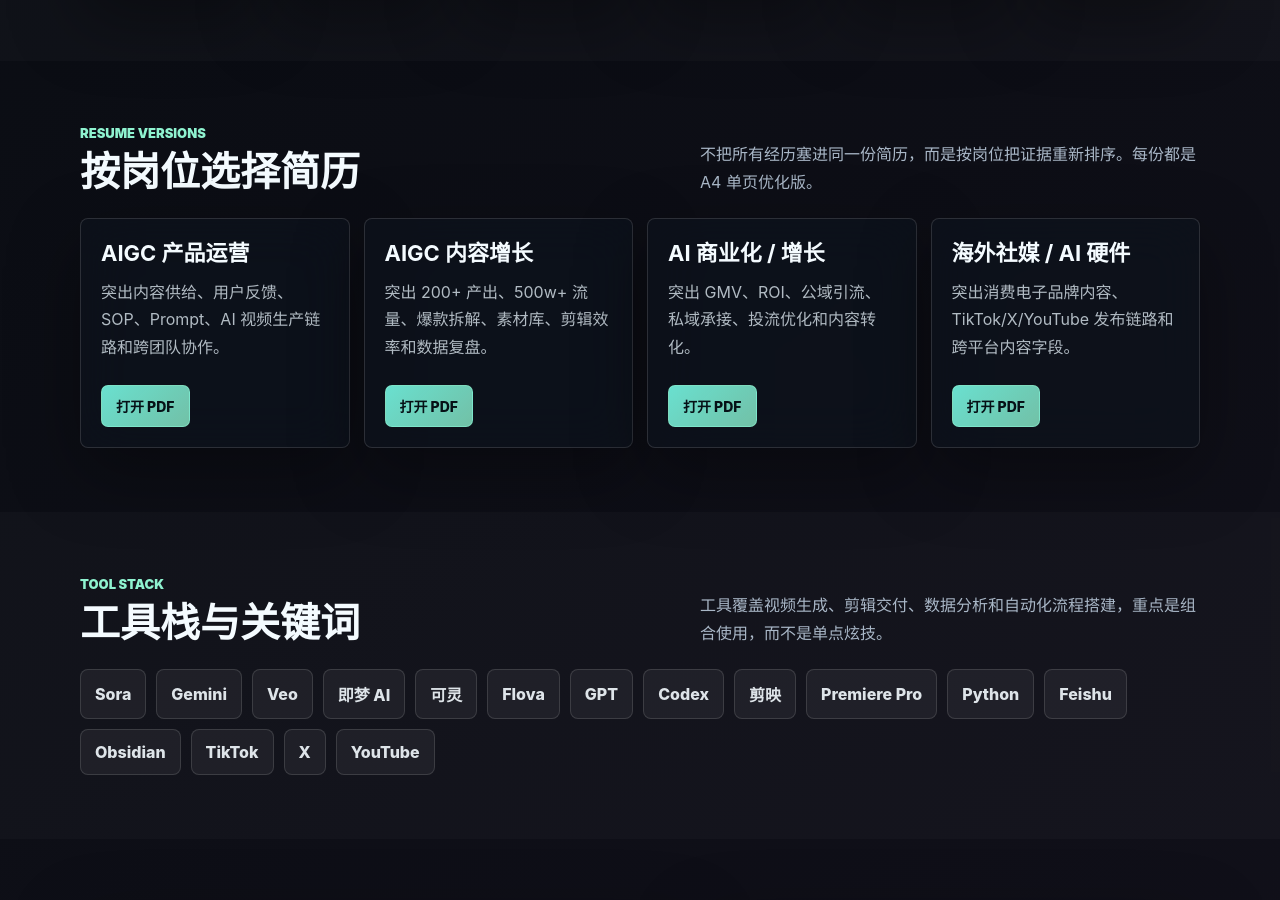
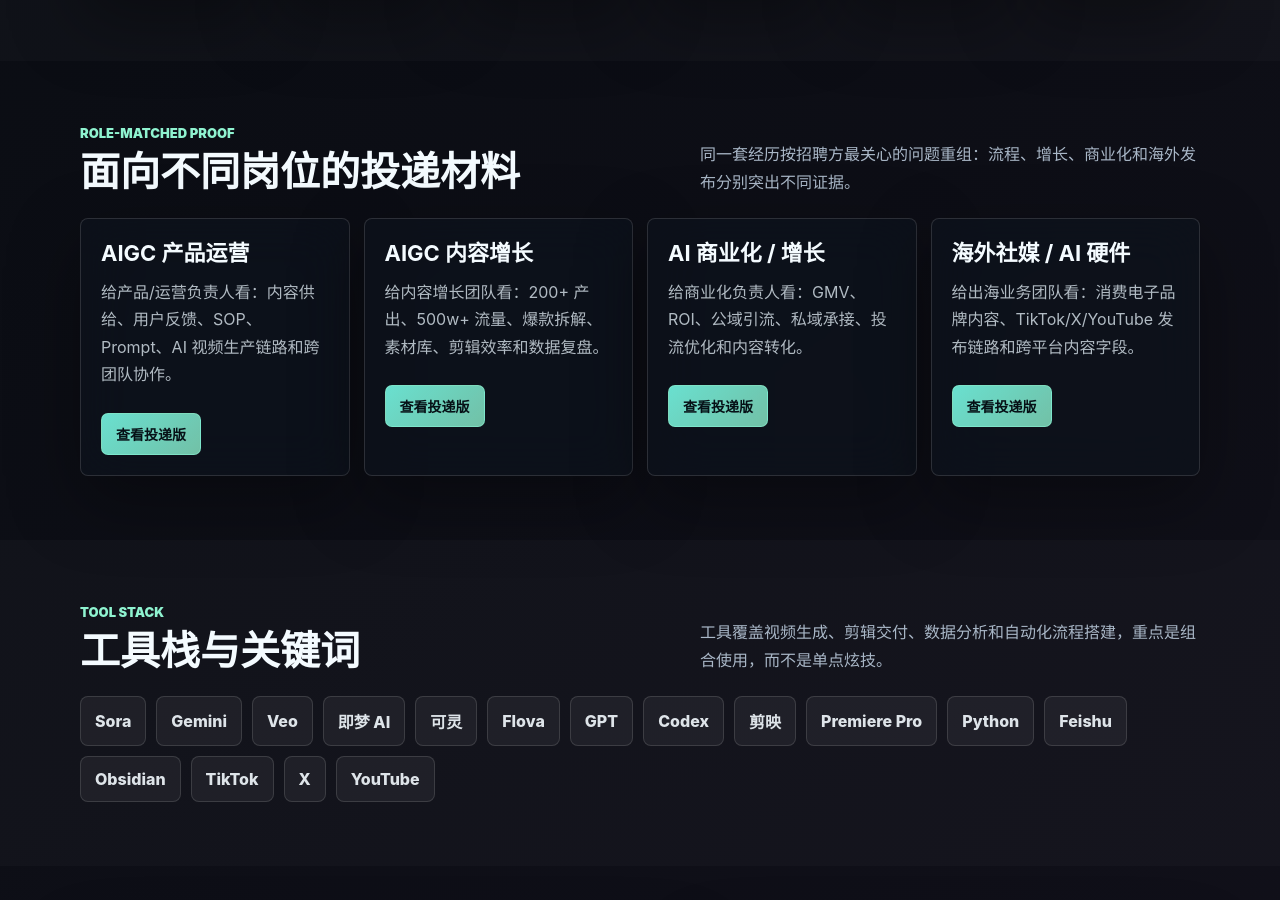
Before and after one commit to liyichao0215-pixel/ops-codex-workflow-library, a website: page personal-site/index.html in a window 1280 px wide. Shown: the part 3547-4447 px from the top of the page. Drawn offline with Linux system fonts and the light colour scheme.

Commit message:
Improve role materials copy

```diff
--- a/personal-site/index.html
+++ b/personal-site/index.html
@@ -604,31 +604,31 @@
         <div class="shell">
           <div class="section-head">
             <div>
-              <div class="kicker">Resume Versions</div>
-              <h2>按岗位选择简历</h2>
+              <div class="kicker">Role-Matched Proof</div>
+              <h2>面向不同岗位的投递材料</h2>
             </div>
-            <p>不把所有经历塞进同一份简历，而是按岗位把证据重新排序。每份都是 A4 单页优化版。</p>
+            <p>同一套经历按招聘方最关心的问题重组：流程、增长、商业化和海外发布分别突出不同证据。</p>
           </div>
           <div class="resume-grid">
             <article class="card">
               <h3>AIGC 产品运营</h3>
-              <p>突出内容供给、用户反馈、SOP、Prompt、AI 视频生产链路和跨团队协作。</p>
-              <div class="actions"><a class="button primary" href="./resumes/resume-aigc-product-ops.pdf" target="_blank" rel="noreferrer">打开 PDF</a></div>
+              <p>给产品/运营负责人看：内容供给、用户反馈、SOP、Prompt、AI 视频生产链路和跨团队协作。</p>
+              <div class="actions"><a class="button primary" href="./resumes/resume-aigc-product-ops.pdf" target="_blank" rel="noreferrer">查看投递版</a></div>
             </article>
             <article class="card">
               <h3>AIGC 内容增长</h3>
-              <p>突出 200+ 产出、500w+ 流量、爆款拆解、素材库、剪辑效率和数据复盘。</p>
-              <div class="actions"><a class="button primary" href="./resumes/resume-aigc-content-growth.pdf" target="_blank" rel="noreferrer">打开 PDF</a></div>
+              <p>给内容增长团队看：200+ 产出、500w+ 流量、爆款拆解、素材库、剪辑效率和数据复盘。</p>
+              <div class="actions"><a class="button primary" href="./resumes/resume-aigc-content-growth.pdf" target="_blank" rel="noreferrer">查看投递版</a></div>
             </article>
             <article class="card">
               <h3>AI 商业化 / 增长</h3>
-              <p>突出 GMV、ROI、公域引流、私域承接、投流优化和内容转化。</p>
-              <div class="actions"><a class="button primary" href="./resumes/resume-ai-commercial-growth.pdf" target="_blank" rel="noreferrer">打开 PDF</a></div>
+              <p>给商业化负责人看：GMV、ROI、公域引流、私域承接、投流优化和内容转化。</p>
+              <div class="actions"><a class="button primary" href="./resumes/resume-ai-commercial-growth.pdf" target="_blank" rel="noreferrer">查看投递版</a></div>
             </article>
             <article class="card">
               <h3>海外社媒 / AI 硬件</h3>
-              <p>突出消费电子品牌内容、TikTok/X/YouTube 发布链路和跨平台内容字段。</p>
-              <div class="actions"><a class="button primary" href="./resumes/resume-overseas-social-ai-hardware.pdf" target="_blank" rel="noreferrer">打开 PDF</a></div>
+              <p>给出海业务团队看：消费电子品牌内容、TikTok/X/YouTube 发布链路和跨平台内容字段。</p>
+              <div class="actions"><a class="button primary" href="./resumes/resume-overseas-social-ai-hardware.pdf" target="_blank" rel="noreferrer">查看投递版</a></div>
             </article>
           </div>
         </div>
```
Also changed, not shown: personal-site/README.md.
